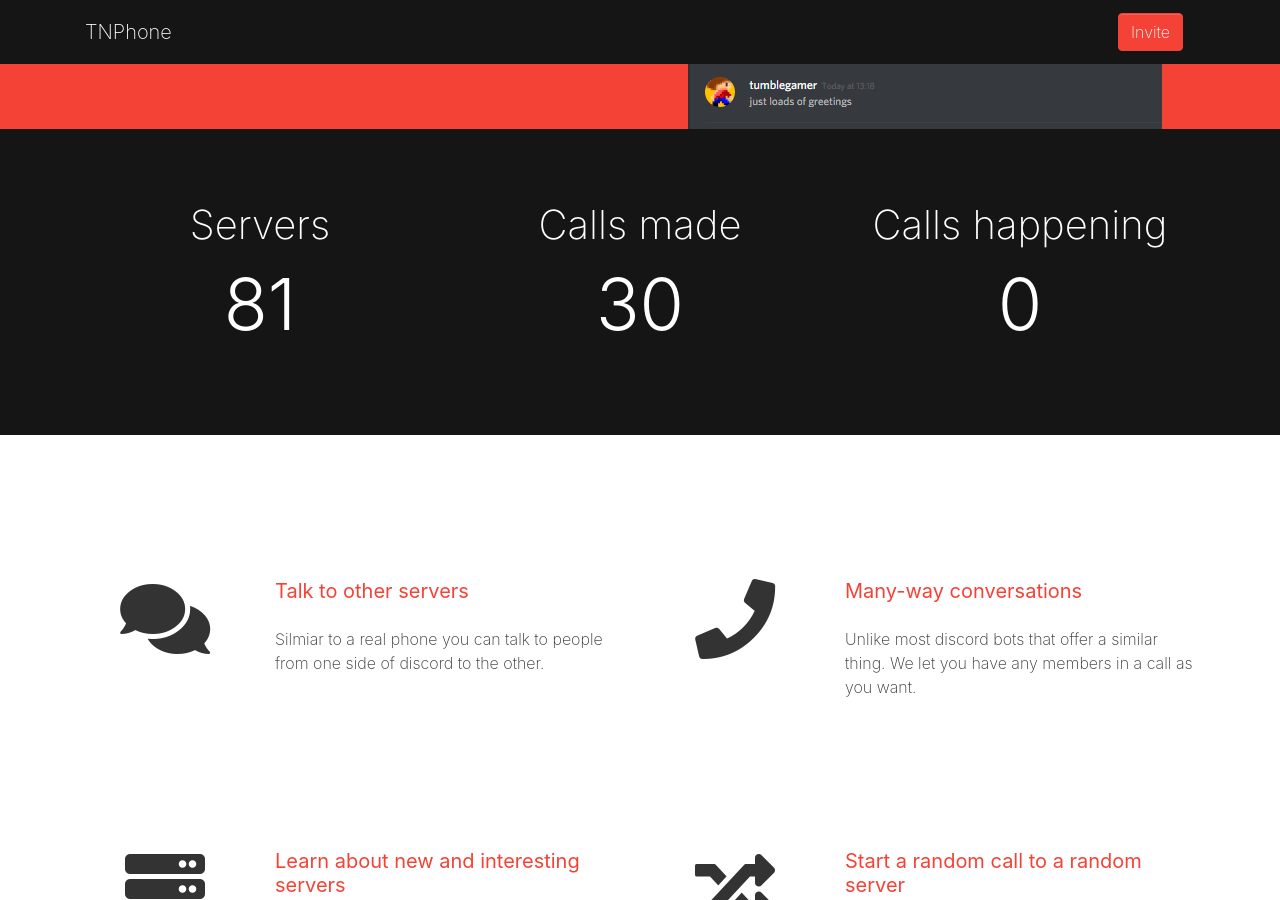
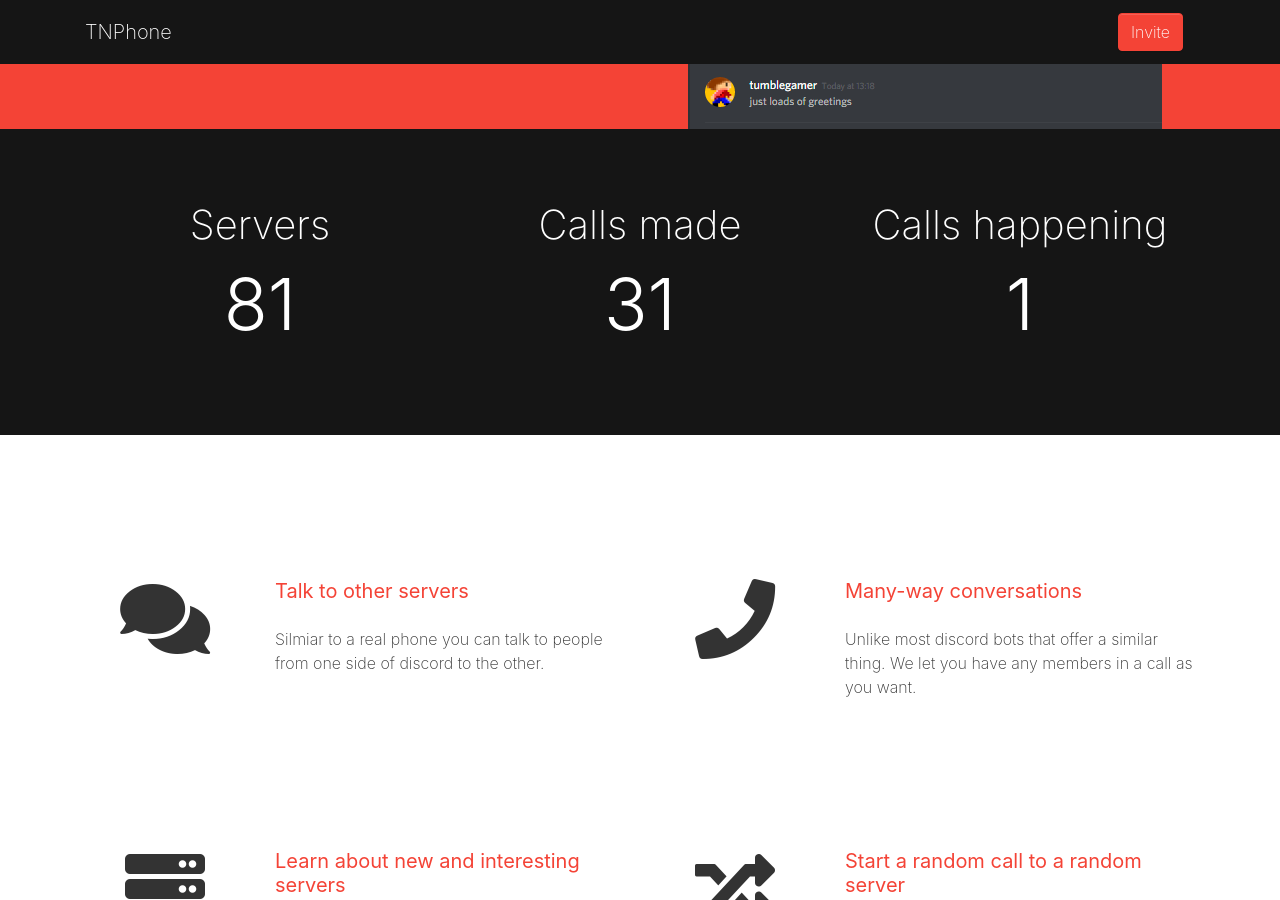
Before and after one commit to tumblenet/tnphone.tumblenet.ga, a Jekyll site: the page built from index.html, in a window 1280 px wide and 900 px high, scrolled down 443 px. Built offline with Jekyll 4.4.1, drawn with Linux system fonts in a browser that asks for light colours; nearby versions of some CDN libraries.

Commit message:
Update Phones feed

```diff
--- a/_data/phones.json
+++ b/_data/phones.json
@@ -1,5 +1,5 @@
 {
-	"callsMade": 30,
+	"callsMade": 31,
 	"servers": 81,
-	"currentCalls": 0
+	"currentCalls": 1
 }
```
